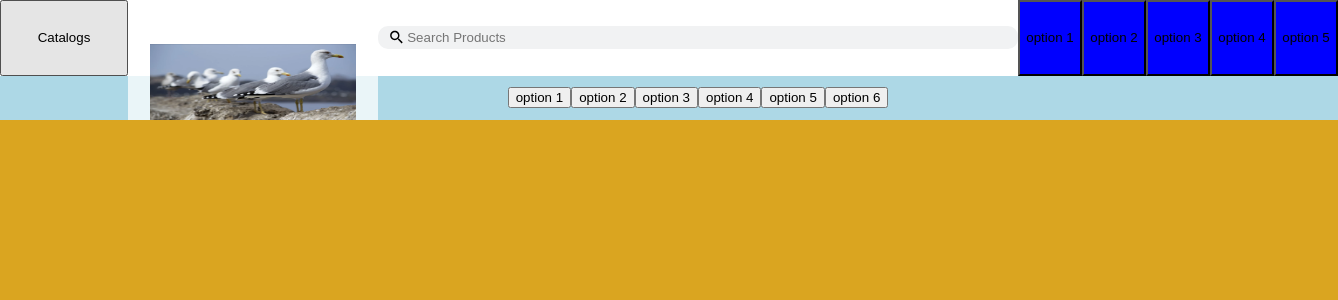
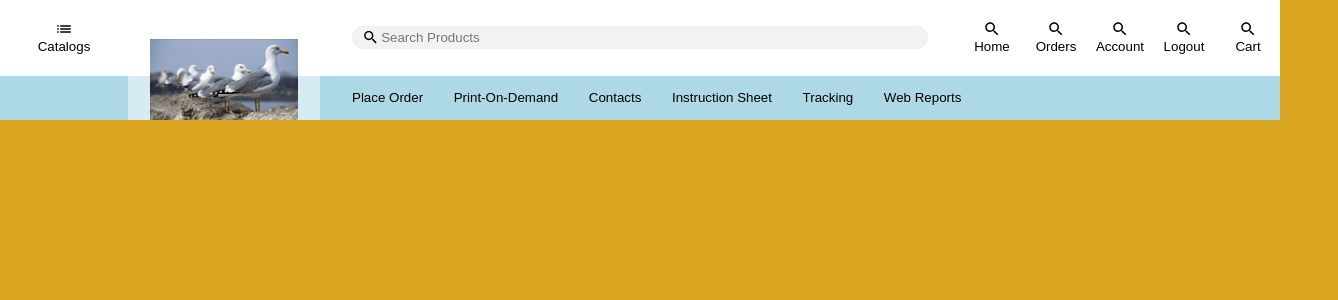
Before and after one commit to tylergreason/more-learning, an Angular app: page / in a window 1280 px wide. Shown: the top 300 px of the page, 1338 px wide, since content can reach past the window. Built offline with nearby package versions, Linux system fonts and the light colour scheme; no server answers.

Commit message:
Finalized layout

```diff
--- a/src/app/navbar/navbar.component.html
+++ b/src/app/navbar/navbar.component.html
@@ -2,7 +2,12 @@
     <span class="navbar-bottom"></span>
     <span class="navbar-top"></span>
     <!-- <div class="navbar-top"> -->
-        <button class="button-catalogs" (click)="toggleSidebar()">Catalogs</button>
+        <div class="button-wrapper button-catalogs">
+            <svg xmlns="http://www.w3.org/2000/svg" viewBox="0 0 24 24" fill="black" width="18px" height="18px"><path d="M0 0h24v24H0z" fill="none"/><path d="M3 13h2v-2H3v2zm0 4h2v-2H3v2zm0-8h2V7H3v2zm4 4h14v-2H7v2zm0 4h14v-2H7v2zM7 7v2h14V7H7z"/></svg>
+            <button (click)="toggleSidebar()">
+                Catalogs
+            </button>
+        </div>
         <img class="logo" alt="" src="../../assets/Screen Shot 2020-09-17 at 4.15.58 PM.png">
 
         <div class="search-container">
@@ -15,22 +20,37 @@
                 >
         </div>
         <span class='navbar-top-options'>
-            <button class='navbar-top-option'>option 1</button>
-            <button class='navbar-top-option'>option 2</button>
-            <button class='navbar-top-option'>option 3</button>
-            <button class='navbar-top-option'>option 4</button>
-            <button class='navbar-top-option'>option 5</button>
+            <div class="button-wrapper">
+                <svg xmlns="http://www.w3.org/2000/svg" class="catalog-icon" viewBox="0 0 24 24" fill="black" width="18px" height="18px"><path d="M0 0h24v24H0z" fill="none"/><path d="M15.5 14h-.79l-.28-.27C15.41 12.59 16 11.11 16 9.5 16 5.91 13.09 3 9.5 3S3 5.91 3 9.5 5.91 16 9.5 16c1.61 0 3.09-.59 4.23-1.57l.27.28v.79l5 4.99L20.49 19l-4.99-5zm-6 0C7.01 14 5 11.99 5 9.5S7.01 5 9.5 5 14 7.01 14 9.5 11.99 14 9.5 14z"/></svg>
+                <button>Home</button>
+            </div>
+            <div class="button-wrapper">
+                <svg xmlns="http://www.w3.org/2000/svg" class="catalog-icon" viewBox="0 0 24 24" fill="black" width="18px" height="18px"><path d="M0 0h24v24H0z" fill="none"/><path d="M15.5 14h-.79l-.28-.27C15.41 12.59 16 11.11 16 9.5 16 5.91 13.09 3 9.5 3S3 5.91 3 9.5 5.91 16 9.5 16c1.61 0 3.09-.59 4.23-1.57l.27.28v.79l5 4.99L20.49 19l-4.99-5zm-6 0C7.01 14 5 11.99 5 9.5S7.01 5 9.5 5 14 7.01 14 9.5 11.99 14 9.5 14z"/></svg>
+                <button>Orders</button>
+            </div>
+            <div class="button-wrapper">
+                <svg xmlns="http://www.w3.org/2000/svg" class="catalog-icon" viewBox="0 0 24 24" fill="black" width="18px" height="18px"><path d="M0 0h24v24H0z" fill="none"/><path d="M15.5 14h-.79l-.28-.27C15.41 12.59 16 11.11 16 9.5 16 5.91 13.09 3 9.5 3S3 5.91 3 9.5 5.91 16 9.5 16c1.61 0 3.09-.59 4.23-1.57l.27.28v.79l5 4.99L20.49 19l-4.99-5zm-6 0C7.01 14 5 11.99 5 9.5S7.01 5 9.5 5 14 7.01 14 9.5 11.99 14 9.5 14z"/></svg>
+                <button>Account</button>
+            </div>
+            <div class="button-wrapper">
+                <svg xmlns="http://www.w3.org/2000/svg" class="catalog-icon" viewBox="0 0 24 24" fill="black" width="18px" height="18px"><path d="M0 0h24v24H0z" fill="none"/><path d="M15.5 14h-.79l-.28-.27C15.41 12.59 16 11.11 16 9.5 16 5.91 13.09 3 9.5 3S3 5.91 3 9.5 5.91 16 9.5 16c1.61 0 3.09-.59 4.23-1.57l.27.28v.79l5 4.99L20.49 19l-4.99-5zm-6 0C7.01 14 5 11.99 5 9.5S7.01 5 9.5 5 14 7.01 14 9.5 11.99 14 9.5 14z"/></svg>
+                <button>Logout</button>
+            </div>
+            <div class="button-wrapper">
+                <svg xmlns="http://www.w3.org/2000/svg" class="catalog-icon" viewBox="0 0 24 24" fill="black" width="18px" height="18px"><path d="M0 0h24v24H0z" fill="none"/><path d="M15.5 14h-.79l-.28-.27C15.41 12.59 16 11.11 16 9.5 16 5.91 13.09 3 9.5 3S3 5.91 3 9.5 5.91 16 9.5 16c1.61 0 3.09-.59 4.23-1.57l.27.28v.79l5 4.99L20.49 19l-4.99-5zm-6 0C7.01 14 5 11.99 5 9.5S7.01 5 9.5 5 14 7.01 14 9.5 11.99 14 9.5 14z"/></svg>
+                <button>Cart</button>
+            </div>
         </span>
     <!-- </div> -->
 
     <!-- <div class="navbar-bottom"> -->
         <span class='navbar-bottom-options'>
-            <button class='navbar-bottom-option'>option 1</button>
-            <button class='navbar-bottom-option'>option 2</button>
-            <button class='navbar-bottom-option'>option 3</button>
-            <button class='navbar-bottom-option'>option 4</button>
-            <button class='navbar-bottom-option'>option 5</button>
-            <button class='navbar-bottom-option'>option 6</button>
+            <button>Place Order</button>
+            <button>Print-On-Demand</button>
+            <button>Contacts</button>
+            <button>Instruction Sheet</button>
+            <button>Tracking</button>
+            <button>Web Reports</button>
         </span>
     <!-- </div> -->
 
--- a/src/app/navbar/navbar.component.scss
+++ b/src/app/navbar/navbar.component.scss
@@ -1,15 +1,29 @@
 @import "../style-variables";
 
-:host {
-    // display: block;
+.button-icon {
+    display: block;
+}
+
+button {
+    background-color: rgba(0,0,0,0);
+    border: none;
+}
+
+.button-wrapper {
+    display: flex;
+    flex-flow: column;
+    justify-content: center;
+    align-items: center;
 }
 
 .navbar-wrapper {
     display: grid;
     height: $navbar-height;
+    width: 100vw;
     $navbar-top-height: $navbar-height * 0.63;
     $navbar-bottom-height: $navbar-height - $navbar-top-height;
-    grid-template-columns: [catalog-button] 10% [brand-image] 250px [searchbar] 50% [buttons] 25%;
+    $searchPadding: 5%;
+    grid-template-columns: [catalog-button] 10% [brand-image] 15% [searchbar] 50% [buttons] 25%;
     grid-template-rows: [top-row] $navbar-top-height [bottom-row] $navbar-bottom-height;
 
     .button-catalogs {
@@ -22,25 +36,23 @@
         grid-row: 1/3;
         align-self: end;
         $border-width: $navbar-bottom-height/2;
+        $logo-border: $border-width solid rgba(255,255,255,0.5);
         overflow: auto;
-        // height: $navbar-height - $border-width;
-        max-height: calc(100% - $border-width);
-        margin-bottom: 0px;
         width: 100%;
         vertical-align: bottom;
-        // margin-top: $border-width;
-        border-left: $border-width solid rgba(255,255,255,0.5);
-        border-top: $border-width solid rgba(255,255,255,0.5);
-        border-right: $border-width solid rgba(255,255,255,0.5);
+        border-left: $logo-border;
+        border-top: $logo-border;
+        border-right: $logo-border;
         box-sizing: border-box;
-        background-color: rgba(255,255,255,0.5);
     }
 
     .search-container {
+        $borderRadius: 15px;
         grid-column: 3/4;
         grid-row: 1/2;
         display: flex;
         align-items: center;
+        padding: 0px $searchPadding;
         input, .search-icon {
             height: $navbar-top-height * .3;
             // display: block;
@@ -50,11 +62,11 @@
             // margin-top: 50px;
         }
         .search-icon {
-            border-radius: 10px 0px 0px 10px;
+            border-radius: $borderRadius 0px 0px $borderRadius;
             padding-left: 10px;
         }
         input {
-            border-radius: 0px 10px 10px 0px;
+            border-radius: 0px $borderRadius $borderRadius 0px;
             width: 100%;
         }
     }
@@ -62,31 +74,29 @@
     .navbar-top-options {
         grid-column: 4/5;
         grid-row: 1/2;
-    }
-    .navbar-top-options, .navbar-bottom-options {
-        display: inline-flex;
-        .navbar-top-option {
-            background-color: blue;
+        display: flex;
+
+        .button-wrapper {
             width: 20%;
             height: 100%;
         }
     }
 
-
-        .navbar-bottom-options {
-            grid-column: 3/4;
-            grid-row: 2/3;
+    .navbar-bottom-options {
+        grid-column: 3/4;
+        grid-row: 2/3;
+        display: flex;
+        width: 100%;
+        margin-left: $searchPadding;
+        justify-content: space-between;
+        button {
+            padding: 0px;
             margin: auto;
-            // margin-left: 100vw * .25;
-            justify-content: center;
-            .navbar-bottom-option {
-                display: inline-block;
-                min-width: 50px;
-                max-width: 100px;
-                text-align: center;
-            }
+            margin-left: 0px;
+            text-align: left;
         }
     }
+}
 
 .navbar-bottom {
     background-color: lightblue;
```
Also changed, not shown: src/assets/list-black-18dp.svg (added).
